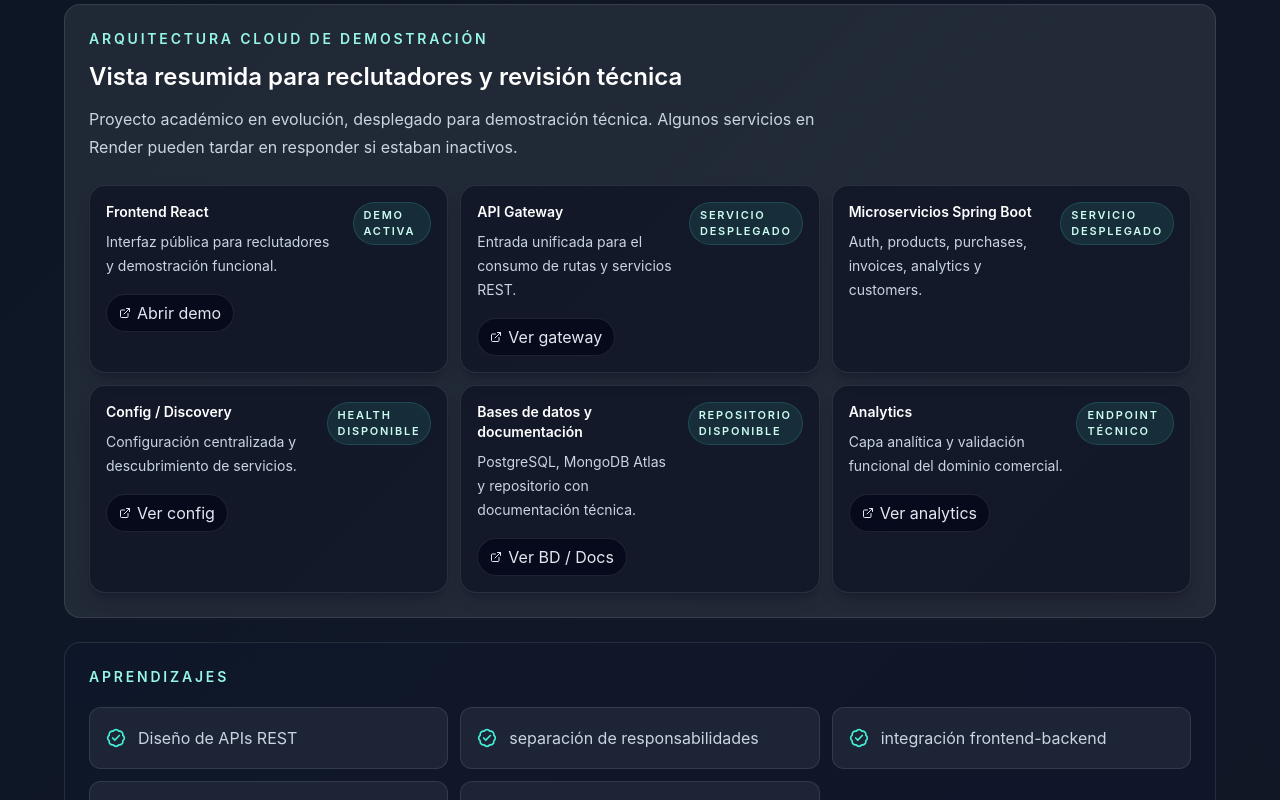
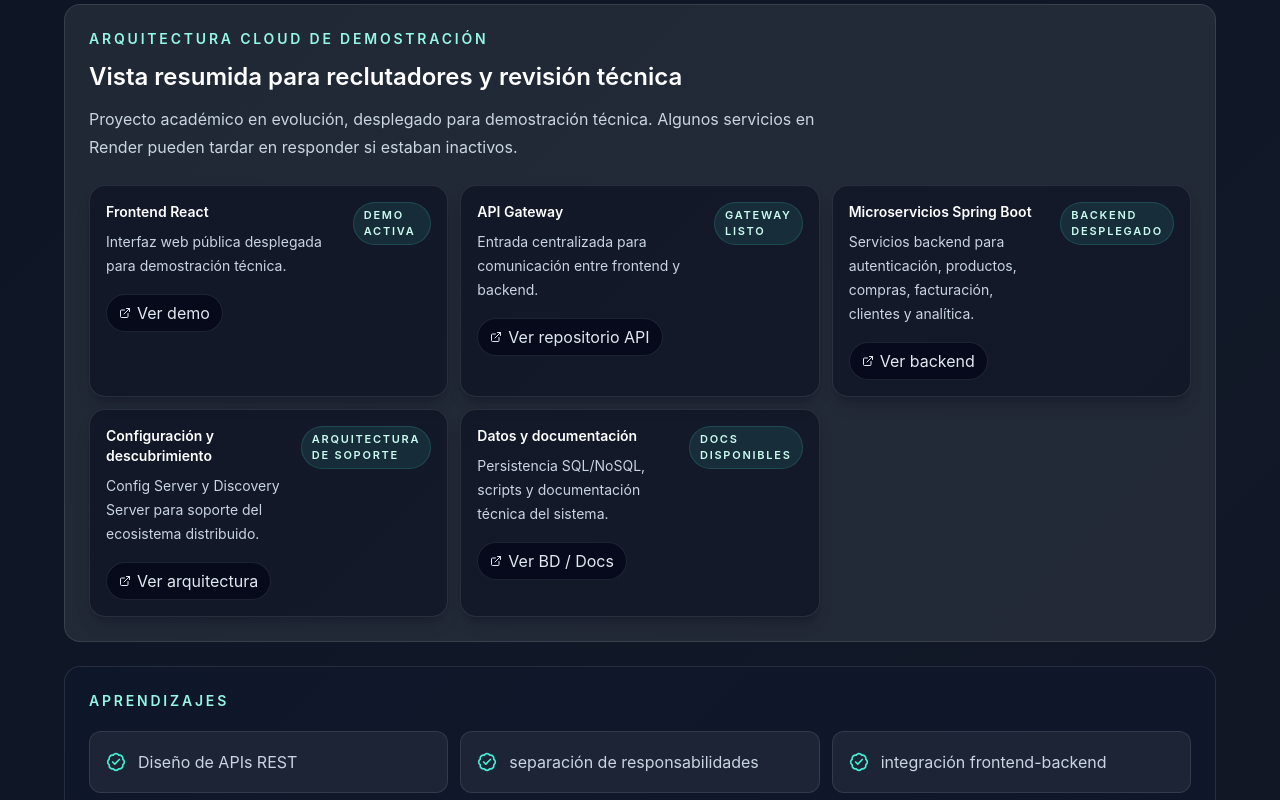
Before and after one commit to pilo77/carlos-villamil-portfolio, a React (Vite) app: page / in a window 1280 px wide. Shown: the part 2689-3489 px from the top of the page. Built offline with nearby package versions, Linux system fonts and the light colour scheme.

Commit message:
refactor(data): centralize RematePOS architecture links

```diff
--- a/src/data/rematepos.ts
+++ b/src/data/rematepos.ts
@@ -66,9 +66,9 @@ export const rematePos = {
     'GitHub',
   ],
   mainLinks: [
-    { label: 'Demo pública', href: demoUrl, newTab: true },
-    { label: 'Código Frontend', href: frontendRepoUrl, newTab: true },
-    { label: 'Código Backend', href: backendRepoUrl, newTab: true },
+    { label: 'Ver demo', href: demoUrl, newTab: true },
+    { label: 'Frontend', href: frontendRepoUrl, newTab: true },
+    { label: 'Backend', href: backendRepoUrl, newTab: true },
     { label: 'API Gateway', href: apiRepoUrl, newTab: true },
     { label: 'BD / Docs', href: databaseRepoUrl, newTab: true },
   ] satisfies ActionLink[],
@@ -121,14 +121,14 @@ export const rematePos = {
     {
       label: 'Analytics Service',
       url: analyticsServiceUrl,
-      state: 'Despliegue bajo demanda',
-      note: 'En Render puede tardar en iniciar si estaba dormido.',
+      state: 'Render on-demand',
+      note: 'Puede tardar en iniciar si estaba dormido.',
     },
     {
       label: 'Customer Service',
       url: customerServiceUrl,
-      state: 'Despliegue bajo demanda',
-      note: 'En Render puede tardar en iniciar si estaba dormido.',
+      state: 'Render on-demand',
+      note: 'Puede tardar en iniciar si estaba dormido.',
     },
   ] satisfies RematePosTechnicalLink[],
   healthChecks: [
@@ -189,43 +189,38 @@ export const rematePos = {
   architectureBlocks: [
     {
       title: 'Frontend React',
-      description: 'Interfaz pública para reclutadores y demostración funcional.',
+      description: 'Interfaz web pública desplegada para demostración técnica.',
       state: 'Demo activa',
       href: demoUrl,
-      ctaLabel: 'Abrir demo',
+      ctaLabel: 'Ver demo',
     },
     {
       title: 'API Gateway',
-      description: 'Entrada unificada para el consumo de rutas y servicios REST.',
-      state: 'Servicio desplegado',
-      href: apiGatewayUrl,
-      ctaLabel: 'Ver gateway',
+      description: 'Entrada centralizada para comunicación entre frontend y backend.',
+      state: 'Gateway listo',
+      href: apiRepoUrl,
+      ctaLabel: 'Ver repositorio API',
     },
     {
       title: 'Microservicios Spring Boot',
-      description: 'Auth, products, purchases, invoices, analytics y customers.',
-      state: 'Servicio desplegado',
+      description: 'Servicios backend para autenticación, productos, compras, facturación, clientes y analítica.',
+      state: 'Backend desplegado',
+      href: backendRepoUrl,
+      ctaLabel: 'Ver backend',
     },
     {
-      title: 'Config / Discovery',
-      description: 'Configuración centralizada y descubrimiento de servicios.',
-      state: 'Health disponible',
-      href: configServerUrl,
-      ctaLabel: 'Ver config',
+      title: 'Configuración y descubrimiento',
+      description: 'Config Server y Discovery Server para soporte del ecosistema distribuido.',
+      state: 'Arquitectura de soporte',
+      href: '#detalles-rematepos',
+      ctaLabel: 'Ver arquitectura',
     },
     {
-      title: 'Bases de datos y documentación',
-      description: 'PostgreSQL, MongoDB Atlas y repositorio con documentación técnica.',
-      state: 'Repositorio disponible',
+      title: 'Datos y documentación',
+      description: 'Persistencia SQL/NoSQL, scripts y documentación técnica del sistema.',
+      state: 'Docs disponibles',
       href: databaseRepoUrl,
       ctaLabel: 'Ver BD / Docs',
-    },
-    {
-      title: 'Analytics',
-      description: 'Capa analítica y validación funcional del dominio comercial.',
-      state: 'Endpoint técnico',
-      href: analyticsServiceUrl,
-      ctaLabel: 'Ver analytics',
     },
   ] satisfies RematePosArchitectureBlock[],
   technicalGroups: [
```
